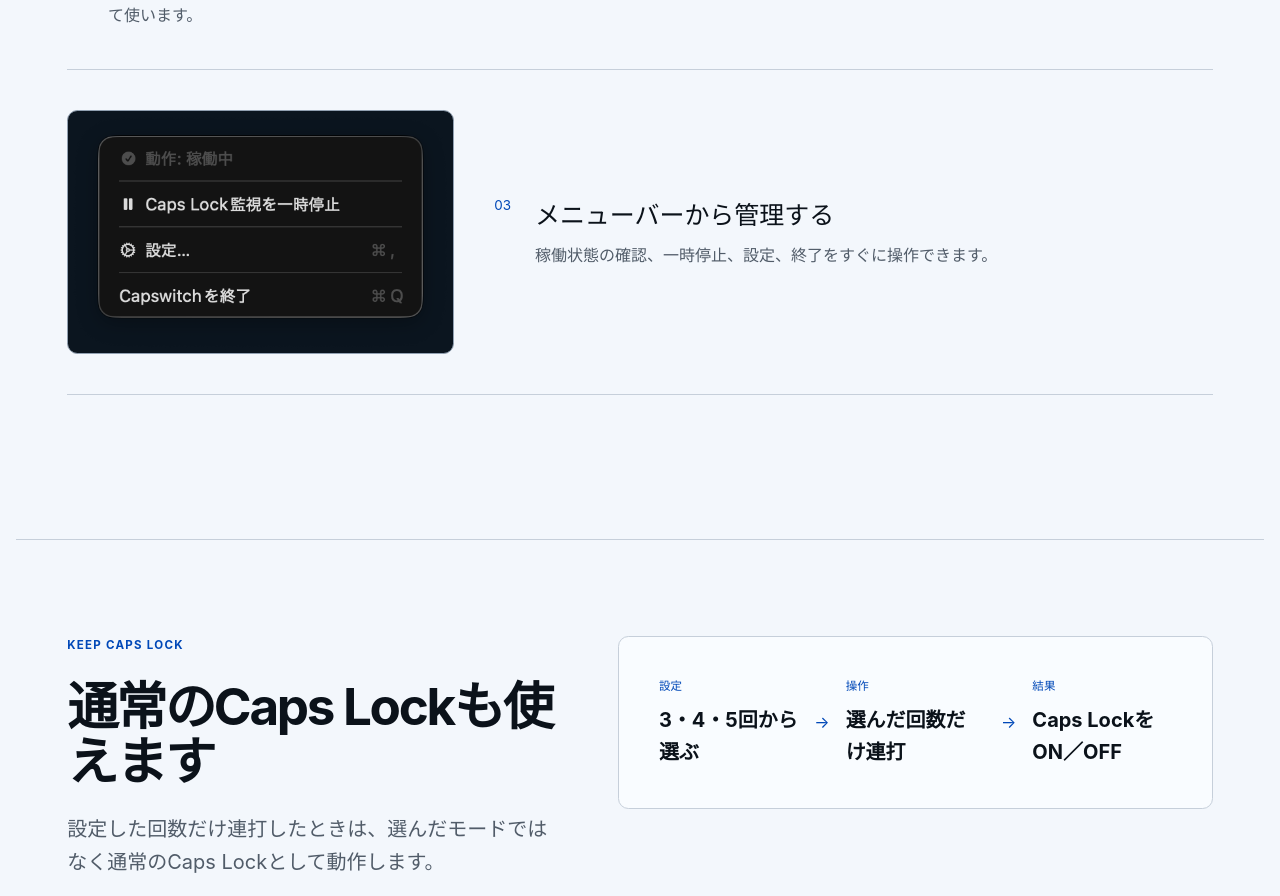
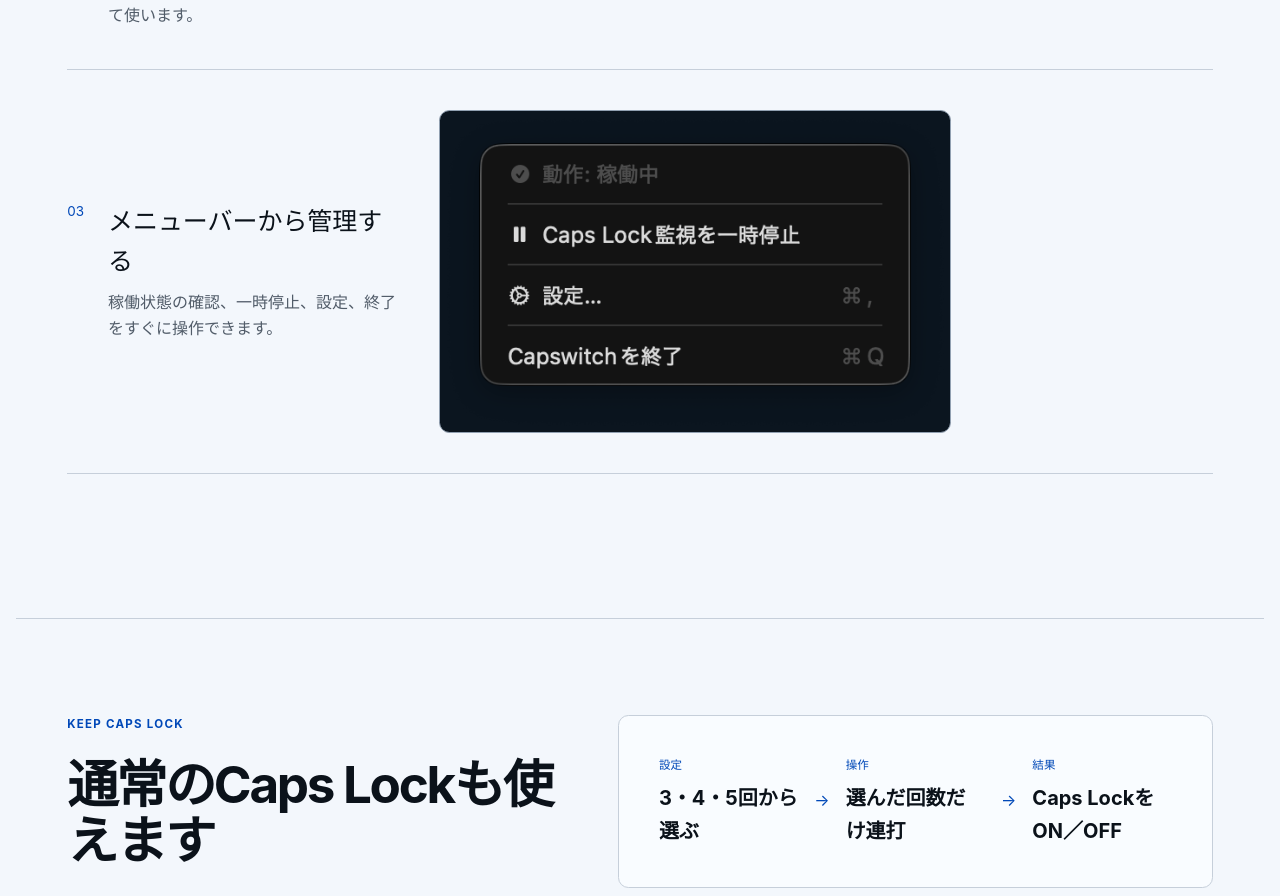
Before and after one commit to mumei/capswitch-website, a Next.js app: page / in a window 1280 px wide. Shown: the part 1706-2602 px from the top of the page. Built offline with nearby package versions, Linux system fonts and the light colour scheme.

Commit message:
Align menu explanation with settings flow

```diff
--- a/app/globals.css
+++ b/app/globals.css
@@ -217,8 +217,7 @@
 @media (min-width: 40rem) {
   .hero { grid-template-columns: minmax(0, 1.05fr) minmax(20rem, .95fr); }
   .tour-chapter { grid-template-columns: minmax(12rem, .6fr) minmax(0, 1.4fr); align-items: center; }
-  .tour-chapter-menu { grid-template-columns: minmax(0, .7fr) minmax(12rem, 1.3fr); }
-  .tour-chapter-menu .tour-screenshot { order: -1; }
+  .tour-chapter-menu .tour-screenshot { width: min(100%, 32rem); justify-self: start; }
   .tour-action { grid-template-columns: minmax(12rem, .6fr) minmax(0, 1.4fr); align-items: center; }
   .caps-lock-flow { grid-template-columns: minmax(0, 1fr) auto minmax(0, 1fr) auto minmax(0, 1fr); align-items: center; }
   .mode-row { grid-template-columns: 2.5rem minmax(11rem, .8fr) minmax(0, 1.4fr) auto; align-items: baseline; }
```
Also changed, not shown: 1 other file (tests, documents, lock files or other folders).
